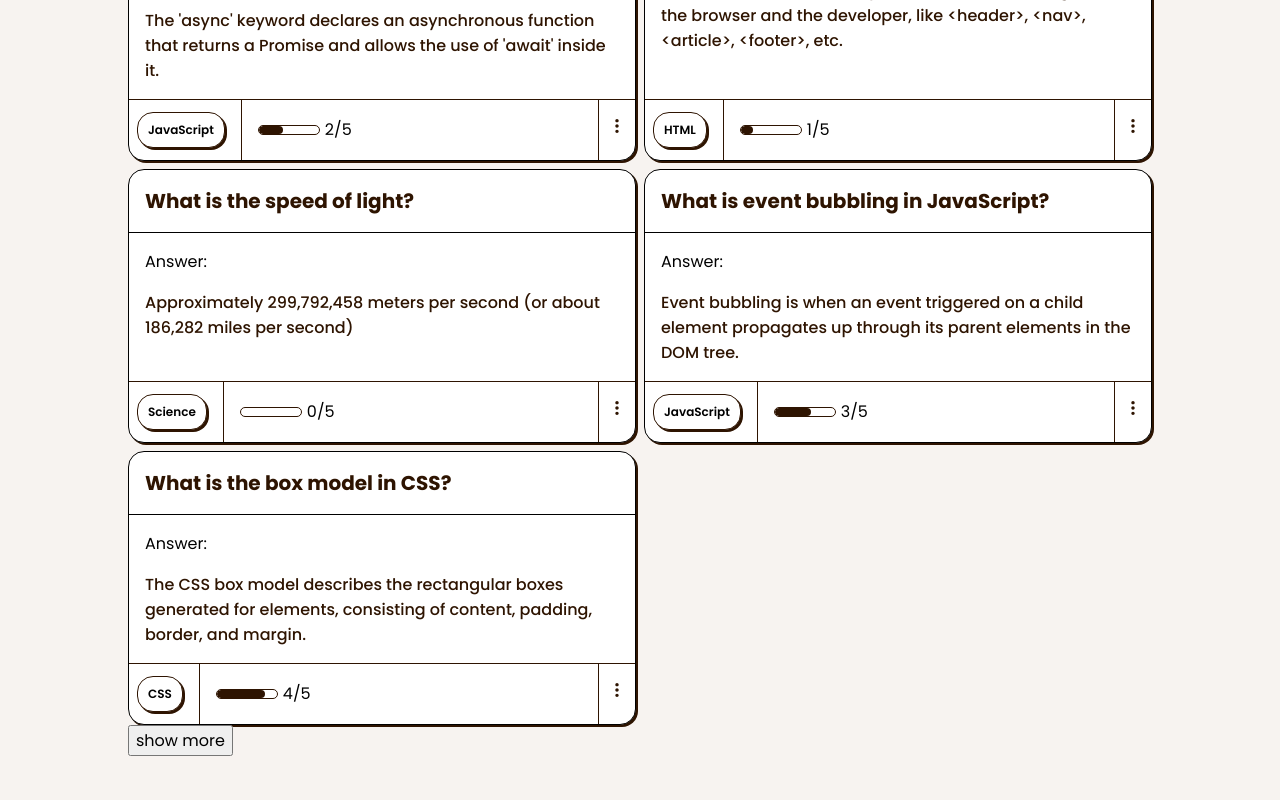
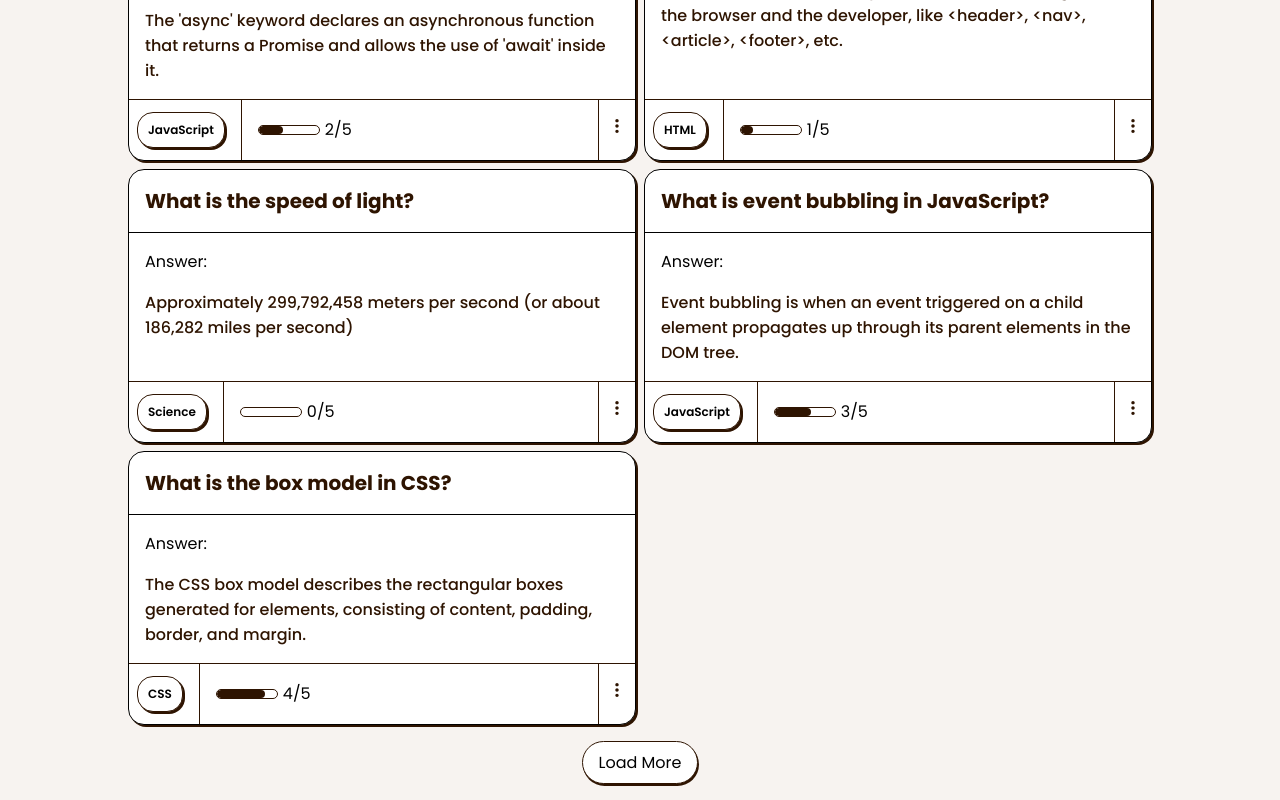
Before and after one commit to bengera/flashcard-app, a React (Vite) app: page / in a window 1280 px wide. Shown: the part 2220-3020 px from the top of the page. Before the commit the page ends 2992 px from the top, so only its background shows below. Built offline with nearby package versions, Linux system fonts and the light colour scheme.

Commit message:
Style and position Load/Show more button

```diff
--- a/src/components/allCards.tsx
+++ b/src/components/allCards.tsx
@@ -102,7 +102,7 @@ export function AllCards({
   }
 
   function handleShowCards(){
-    // setNumberOfCardsShown(visibleCards.length)}>{numberOfCardsShown === 15 ? "show more" : "show less
+
      if (numberOfCardsShown === 15 ) {
         setNumberOfCardsShown(visibleCards.length)
      } else {
@@ -251,7 +251,7 @@ export function AllCards({
         <div className="flashcard-controls">
           <FlashcardControls {...flashCardControlsProps} />
         </div>
-        <main>
+
           <div className="flashcards-preview">
             {visibleCards.slice(0,numberOfCardsShown).map((card) => {
               const isMastered = card.knownCount === 5;
@@ -296,8 +296,8 @@ export function AllCards({
               );
             })}
           </div>
-          <button onClick={handleShowCards}>{numberOfCardsShown === 15 ? "show more" : "show less"}</button>
-        </main>
+          <button style={{borderRadius: "999px"}} type="button" className="btn show-btn u-rounded-pill-narrow u-shadow " onClick={handleShowCards}>{numberOfCardsShown === 15 ? "Load More" : "Load Less"}</button>
+
       </div>
     </>
   );
--- a/src/css/allcards.css
+++ b/src/css/allcards.css
@@ -41,6 +41,8 @@ textarea {
 
 .flashcards-container {
   position: relative;
+  display: flex;
+  flex-direction: column;
 }
 
 .error-msg {
@@ -131,3 +133,9 @@ textarea {
   z-index: 1;
   background-color: rgb(70, 26, 4);
 }
+
+.show-btn {
+  max-width: 150px;
+  align-self: center;
+  margin-top: 1rem;
+}
```
